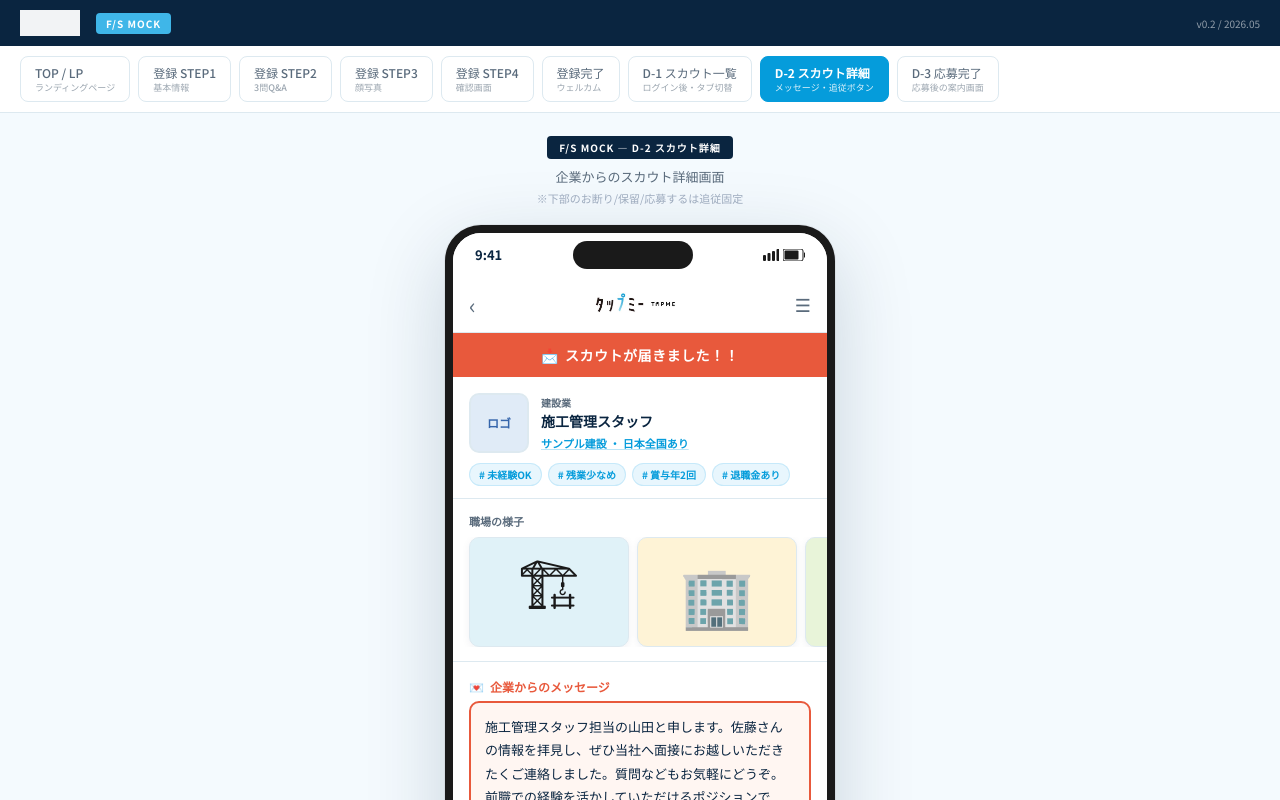
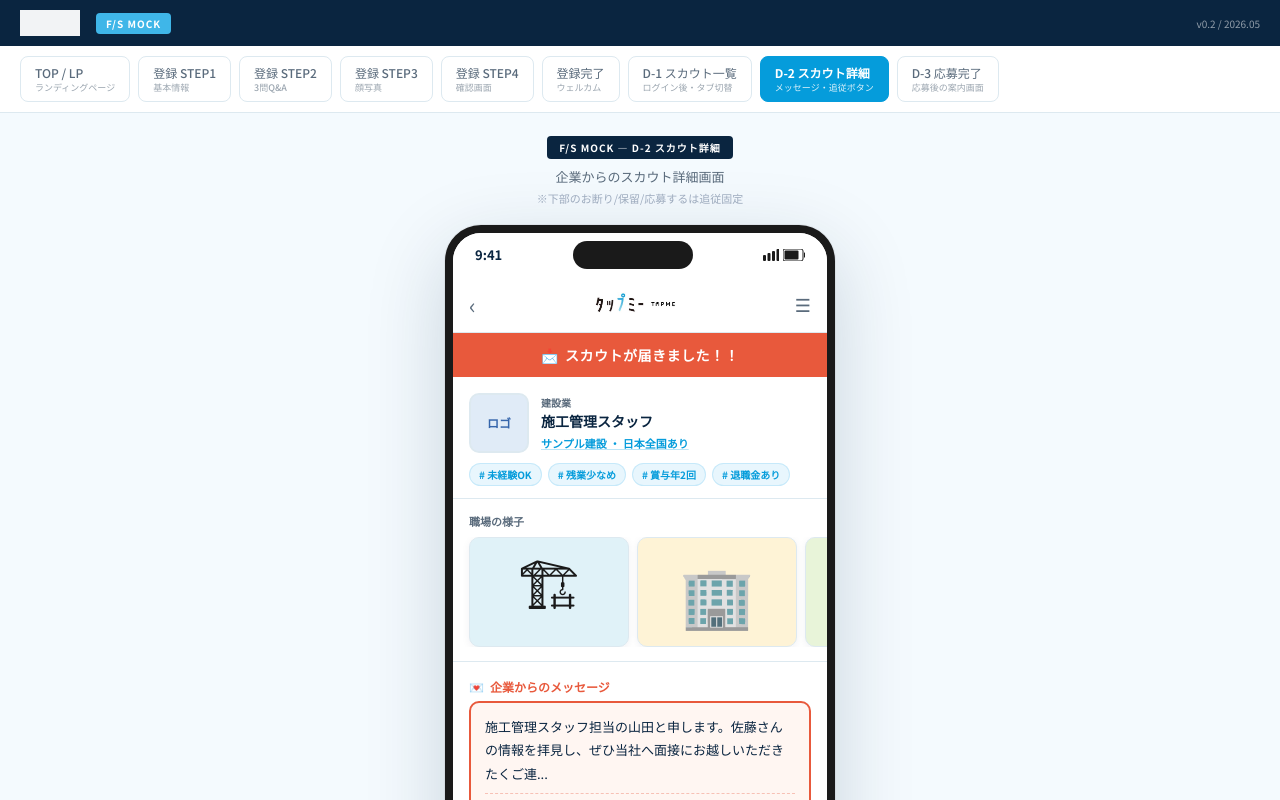
Before and after one commit to nnakatsuka/mota-fs-mock, a React (Vite) app: page /#/scout-detail in a window 1280 px wide. Shown: the top 800 px of the page. Built offline with nearby package versions, Linux system fonts and the light colour scheme.

Commit message:
Update ScoutDetail.jsx

```diff
--- a/src/mocks/ScoutDetail.jsx
+++ b/src/mocks/ScoutDetail.jsx
@@ -16,7 +16,7 @@ const TEXT = "#0A2540";
 const TEXT_SUB = "#5A6B7C";
 const TEXT_MUTE = "#A0AEC0";
 
-const MESSAGE_PREVIEW_LIMIT = 100;
+const MESSAGE_PREVIEW_LIMIT = 50;
 
 const JOB_OVERVIEW = `MOTAは「世界中にもっとフェアトレードを」をミッションに、人生の選択をより公正で公平な機会に変革するプロダクトを提供しております。
 
```
